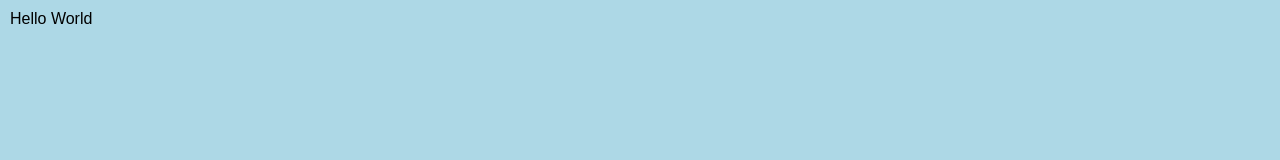
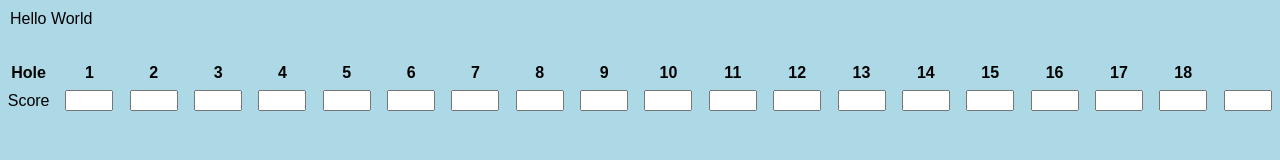
Before and after one commit to teastin65/match_Play, a website: page index.html in a window 1280 px wide. Drawn offline with Linux system fonts and the light colour scheme.

Commit message:
Add npm package.json

```diff
--- a/index.html
+++ b/index.html
@@ -16,9 +16,75 @@
       left: 0;
       padding: 10px;
     }
+
+    .score-table {
+      width: 100%;
+      border-collapse: collapse;
+      margin-top: 60px;
+      text-align: center;
+    }
+
+    .score-table th {
+      font-weight: bold;
+      padding: 4px;
+    }
+
+    .score-table td {
+      padding: 4px;
+    }
+
+    .score-input {
+      width: 40px;
+      text-align: center;
+    }
   </style>
 </head>
 <body>
   <div class="top-left">Hello World</div>
+  <table class="score-table">
+    <tr>
+      <th>Hole</th>
+      <th>1</th>
+      <th>2</th>
+      <th>3</th>
+      <th>4</th>
+      <th>5</th>
+      <th>6</th>
+      <th>7</th>
+      <th>8</th>
+      <th>9</th>
+      <th>10</th>
+      <th>11</th>
+      <th>12</th>
+      <th>13</th>
+      <th>14</th>
+      <th>15</th>
+      <th>16</th>
+      <th>17</th>
+      <th>18</th>
+    </tr>
+    <tr>
+      <td>Score</td>
+      <td><input type="number" min="0" class="score-input"></td>
+      <td><input type="number" min="0" class="score-input"></td>
+      <td><input type="number" min="0" class="score-input"></td>
+      <td><input type="number" min="0" class="score-input"></td>
+      <td><input type="number" min="0" class="score-input"></td>
+      <td><input type="number" min="0" class="score-input"></td>
+      <td><input type="number" min="0" class="score-input"></td>
+      <td><input type="number" min="0" class="score-input"></td>
+      <td><input type="number" min="0" class="score-input"></td>
+      <td><input type="number" min="0" class="score-input"></td>
+      <td><input type="number" min="0" class="score-input"></td>
+      <td><input type="number" min="0" class="score-input"></td>
+      <td><input type="number" min="0" class="score-input"></td>
+      <td><input type="number" min="0" class="score-input"></td>
+      <td><input type="number" min="0" class="score-input"></td>
+      <td><input type="number" min="0" class="score-input"></td>
+      <td><input type="number" min="0" class="score-input"></td>
+      <td><input type="number" min="0" class="score-input"></td>
+      <td><input type="number" min="0" class="score-input"></td>
+    </tr>
+  </table>
 </body>
 </html>
```
Also changed, not shown: package.json (added, +13 -0 lines).
